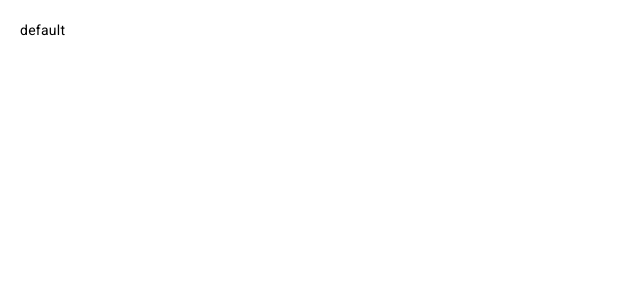
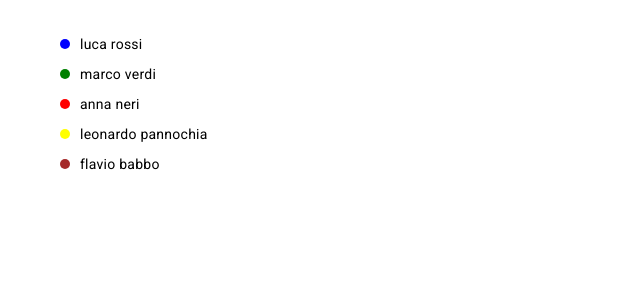
Before and after one commit to ViorelsS/ANGULAR_Basics, an Angular app: page / in a window 1280 px wide. Shown: the top 300 px of the page, without its empty margins (0-640 px from the left). Built offline with nearby package versions, Linux system fonts and the light colour scheme.

Commit message:
[ngStyle]

```diff
--- a/src/app/app.component.css
+++ b/src/app/app.component.css
@@ -20,3 +20,21 @@ body {
 .cerchio-rosso {
   background: red;
 }
+
+.cerchio {
+  width: 10px;
+  height: 10px;
+  border-radius: 50%;
+  background: blue;
+  margin-right: 10px;
+}
+
+li {
+  margin-bottom: 10px;
+  display: flex;
+  align-items: center;
+}
+
+li > p {
+  margin-bottom: 0;
+}
--- a/src/app/app.component.html
+++ b/src/app/app.component.html
@@ -19,10 +19,17 @@
   <p>{{ persona.nome }} {{ persona.cognome }}</p>
 </div> -->
 
-<div [ngSwitch]="numero">
+<!-- <div [ngSwitch]="numero">
   <p *ngSwitchCase="1">uno</p>
   <p *ngSwitchCase="2">due</p>
   <p *ngSwitchCase="3">tre</p>
   <p *ngSwitchCase="4">quattro</p>
   <p *ngSwitchDefault>default</p>
-</div>
+</div> -->
+
+<ul>
+  <li *ngFor="let persona of persone">
+    <div class="cerchio" [ngStyle]="{ background: persona.color }"></div>
+    <p>{{ persona.nome }} {{ persona.cognome }}</p>
+  </li>
+</ul>
--- a/src/app/app.component.ts
+++ b/src/app/app.component.ts
@@ -9,12 +9,14 @@ export class AppComponent {
   title = 'ng-basics';
   isVisible = true;
   numero = 7;
+  color = 'green';
+
   persone = [
-    { nome: 'luca', cognome: 'rossi', isOnline: true },
-    { nome: 'marco', cognome: 'verdi', isOnline: false },
-    { nome: 'anna', cognome: 'neri', isOnline: false },
-    { nome: 'leonardo', cognome: 'pannochia', isOnline: true },
-    { nome: 'flavio', cognome: 'babbo', isOnline: false },
+    { nome: 'luca', cognome: 'rossi', isOnline: true, color: 'blue' },
+    { nome: 'marco', cognome: 'verdi', isOnline: false, color: 'green' },
+    { nome: 'anna', cognome: 'neri', isOnline: false, color: 'red' },
+    { nome: 'leonardo', cognome: 'pannochia', isOnline: true, color: 'yellow' },
+    { nome: 'flavio', cognome: 'babbo', isOnline: false, color: 'brown' },
   ];
 
   onInput = (event: Event) => {
```
